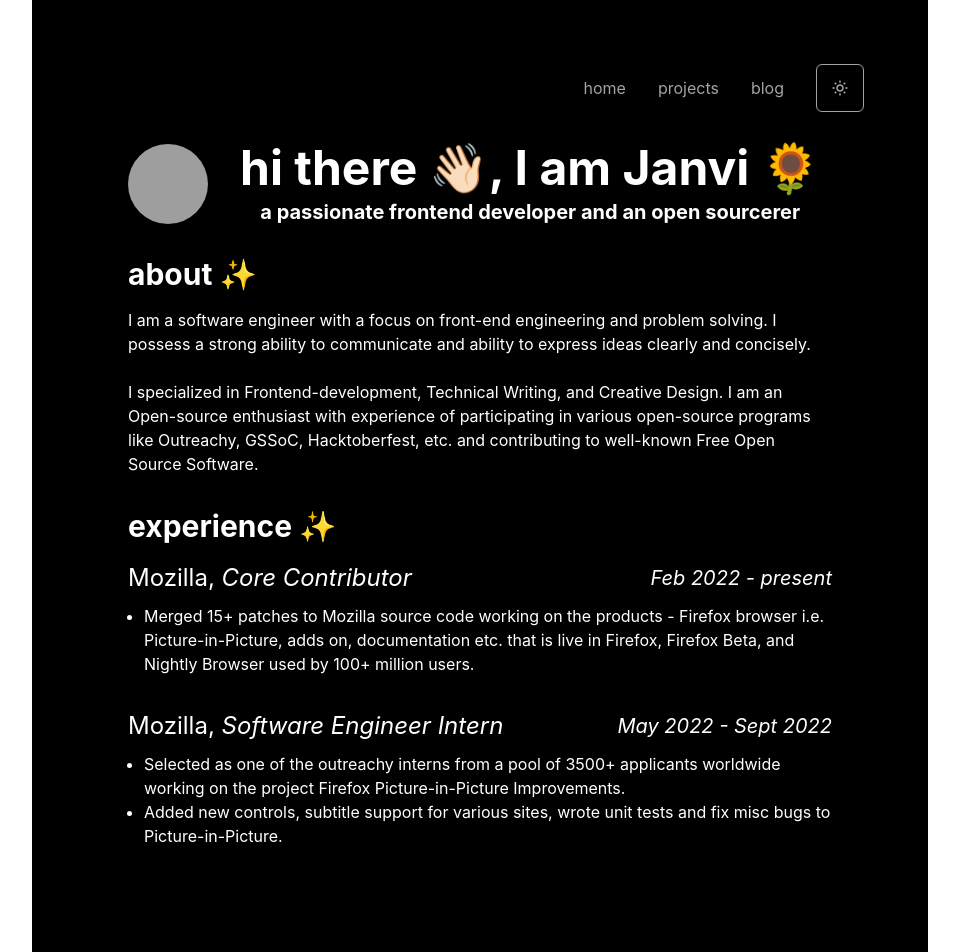
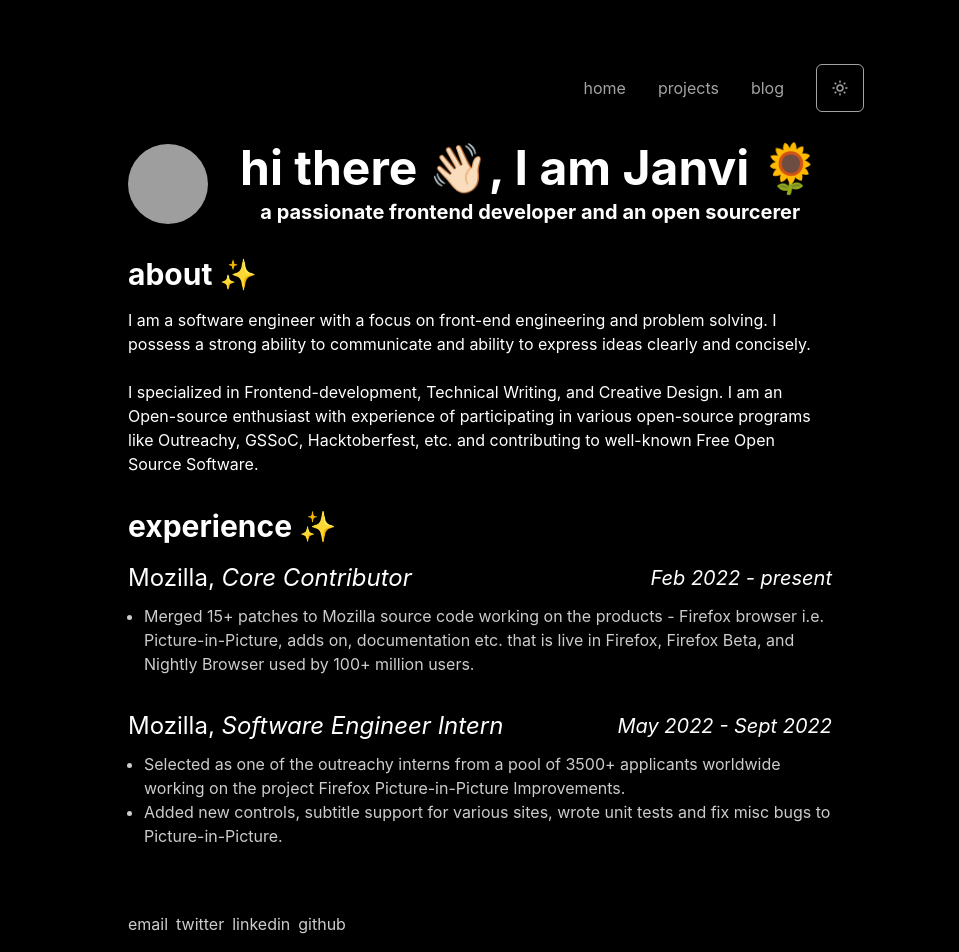
Before and after one commit to janvi01/minimalist-dev-portfolio, a Next.js app: page / in a window 1280 px wide. Shown: the top 952 px of the page, without its empty margins (160-1119 px from the left). Built offline with nearby package versions, Linux system fonts and the light colour scheme; grey boxes are pictures that could not be loaded.

Commit message:
added footer, socials data, nav data

```diff
--- a/src/components/experience.js
+++ b/src/components/experience.js
@@ -32,7 +32,7 @@ function Experience() {
                 {items.startingDate} - {items.endingDate}
               </Text>
             </HStack>
-            <UnorderedList>
+            <UnorderedList color={"whiteAlpha.800"}>
               {items.description.map((itemmslist, key) => {
                 return <ListItem>{itemmslist}</ListItem>;
               })}
--- /dev/null
+++ b/src/components/footer.js
@@ -0,0 +1,14 @@
+import { socialsData } from "@/data/socialsData";
+import { HStack, Link } from "@chakra-ui/react";
+
+function Footer() {
+  return (
+    <HStack color={"whiteAlpha.800"} m={8}>
+      {socialsData.map((items, key) => {
+        return <Link key={key}>{items.social}</Link>;
+      })}
+    </HStack>
+  );
+}
+
+export default Footer;
--- a/src/components/navbar.js
+++ b/src/components/navbar.js
@@ -1,5 +1,5 @@
-import { HStack } from "@chakra-ui/react";
-import Link from "next/link";
+import { navData } from "@/data/navData";
+import { HStack, Link } from "@chakra-ui/react";
 import { IconButton } from "@chakra-ui/react";
 import { BiSun } from "react-icons/bi";
 
@@ -11,16 +11,19 @@ function Navbar() {
       spacing="8"
       color={"whiteAlpha.700"}
     >
+      {navData.map((items, key) => {
+        return (
           <Link
             href="#"
+            key={key}
             _hover={{
               color: "white",
             }}
           >
-        home
+            {items.navItem}
           </Link>
-      <Link href="#">projects</Link>
-      <Link href="#">blog</Link>
+        );
+      })}
       <IconButton
         aria-label="Mode Change"
         variant="outline"
--- /dev/null
+++ b/src/data/navData.js
@@ -0,0 +1,14 @@
+export const navData = [
+  {
+    navItem: "home",
+    url: "/",
+  },
+  {
+    navItem: "projects",
+    url: "/projects",
+  },
+  {
+    navItem: "blog",
+    url: "/blog",
+  },
+];
--- /dev/null
+++ b/src/data/socialsData.js
@@ -0,0 +1,18 @@
+export const socialsData = [
+  {
+    social: "email",
+    url: "",
+  },
+  {
+    social: "twitter",
+    url: "",
+  },
+  {
+    social: "linkedin",
+    url: "",
+  },
+  {
+    social: "github",
+    url: "",
+  },
+];
--- a/src/pages/index.js
+++ b/src/pages/index.js
@@ -6,6 +6,7 @@ import Main from "@/components/main";
 import { Box, VStack } from "@chakra-ui/react";
 import About from "@/components/about";
 import Experience from "@/components/experience";
+import Footer from "@/components/footer";
 
 const inter = Inter({ subsets: ["latin"] });
 
@@ -18,7 +19,7 @@ export default function Home() {
         <meta name="viewport" content="width=device-width, initial-scale=1" />
         <link rel="icon" href="/favicon.ico" />
       </Head>
-      <VStack>
+      <VStack bgColor={"black"}>
         <Box
           bgColor={"black"}
           p={["4", "8", "16"]}
@@ -29,6 +30,7 @@ export default function Home() {
           <Main />
           <About />
           <Experience />
+          <Footer />
         </Box>
       </VStack>
     </>
```
Lines whose indentation alone changed are shown as unchanged.
